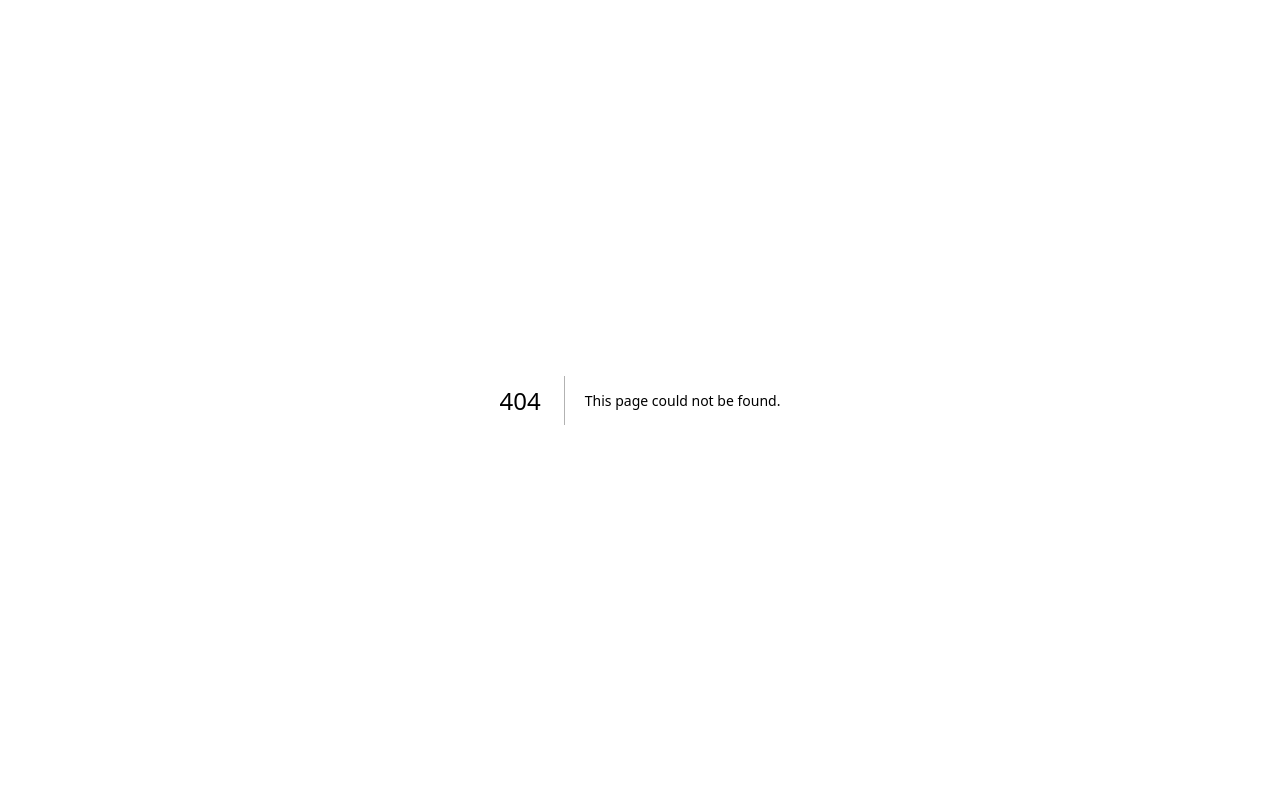
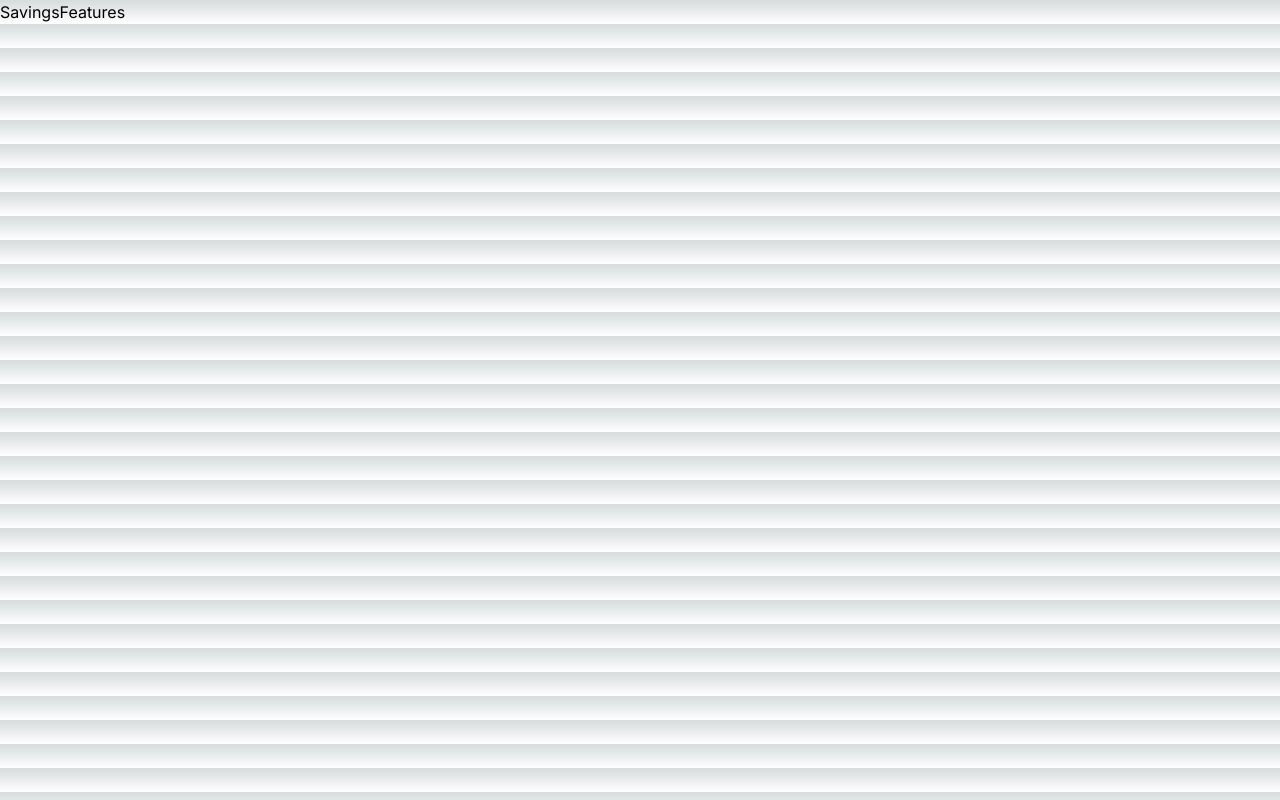
Before and after one commit to spendNest/frontendv2, a Next.js app: page /savings in a window 1280 px wide. Before the commit this address had no page. Built offline with nearby package versions, Linux system fonts and the light colour scheme.

Commit message:
folder structure

```diff
--- /dev/null
+++ b/src/app/home/page.tsx
@@ -0,0 +1,9 @@
+import React from 'react'
+import HomeFeatures from "../../features/Home/HomeFeatures"
+
+export default function page() {
+  return (
+
+  <HomeFeatures/>
+  )
+}
--- /dev/null
+++ b/src/app/savings/page.jsx
@@ -0,0 +1,8 @@
+import React from 'react'
+import SavingsFeatures from '../../features/Savings/SavingsFeatures'
+
+export default function page() {
+  return (
+   <SavingsFeatures/>
+  )
+}
--- /dev/null
+++ b/src/app/services/page.jsx
@@ -0,0 +1,8 @@
+import React from 'react'
+import ServicesFeatures from '../../features/Services/ServicesFeatures'
+
+export default function page() {
+  return (
+   <ServicesFeatures/>
+  )
+}
--- /dev/null
+++ b/src/app/transfers/page.jsx
@@ -0,0 +1,8 @@
+import React from 'react'
+import TransfersFeatures from '../../features/transfers/TransfersFeatures'
+
+export default function page() {
+  return (
+    <TransfersFeatures/>
+  )
+}
--- /dev/null
+++ b/src/features/Home/HomeFeatures.jsx
@@ -0,0 +1,7 @@
+import React from 'react'
+
+export default function HomeFeatures() {
+  return (
+    <div>HomeFeatures</div>
+  )
+}
--- /dev/null
+++ b/src/features/Savings/SavingsFeatures.jsx
@@ -0,0 +1,7 @@
+import React from 'react'
+
+export default function SavingsFeatures() {
+  return (
+    <div>SavingsFeatures</div>
+  )
+}
--- /dev/null
+++ b/src/features/Services/ServicesFeatures.jsx
@@ -0,0 +1,7 @@
+import React from 'react'
+
+export default function ServicesFeatures() {
+  return (
+    <div>FeaturesServicesFeatures</div>
+  )
+}
--- /dev/null
+++ b/src/features/transfers/TransfersFeatures.jsx
@@ -0,0 +1,7 @@
+import React from 'react'
+
+export default function TransfersFeatures() {
+  return (
+    <div>TransfersFeatures</div>
+  )
+}
--- a/tailwind.config.ts
+++ b/tailwind.config.ts
@@ -4,6 +4,7 @@ const config: Config = {
   content: [
     './src/pages/**/*.{js,ts,jsx,tsx,mdx}',
     './src/components/**/*.{js,ts,jsx,tsx,mdx}',
+    './src/features/**/*.{js,ts,jsx,tsx,mdx}',
     './src/app/**/*.{js,ts,jsx,tsx,mdx}',
   ],
   theme: {
```
